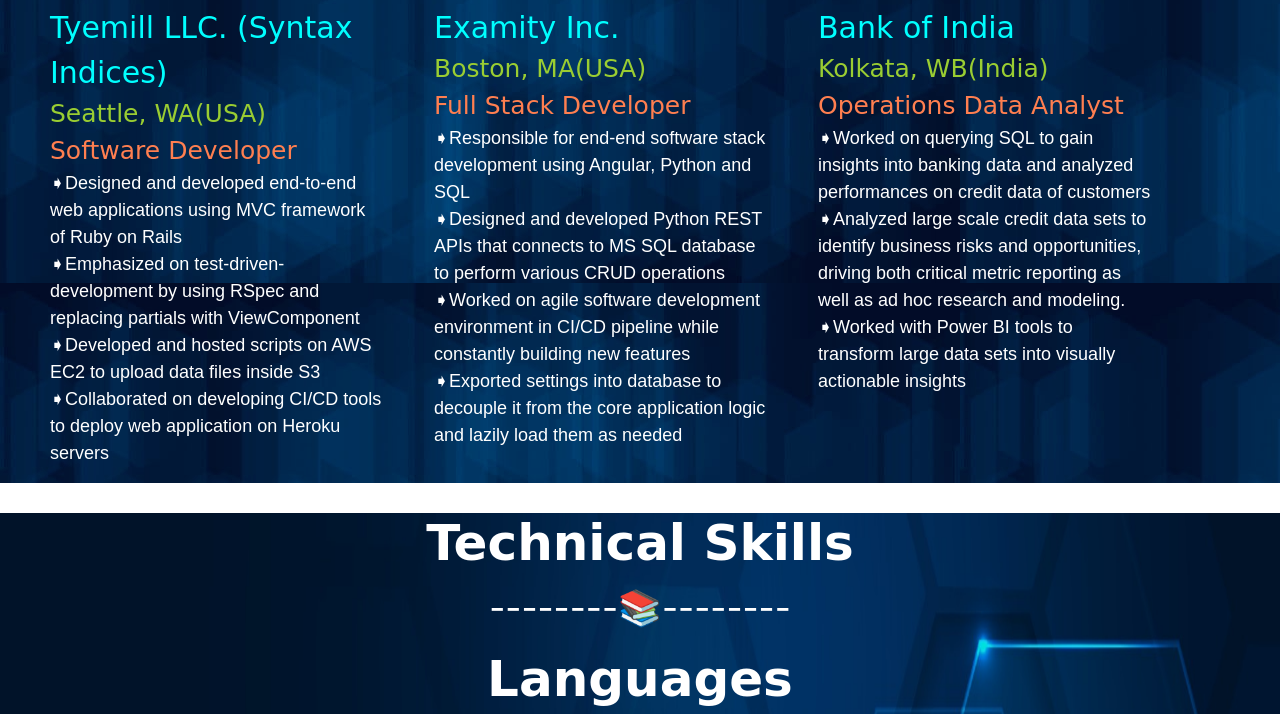
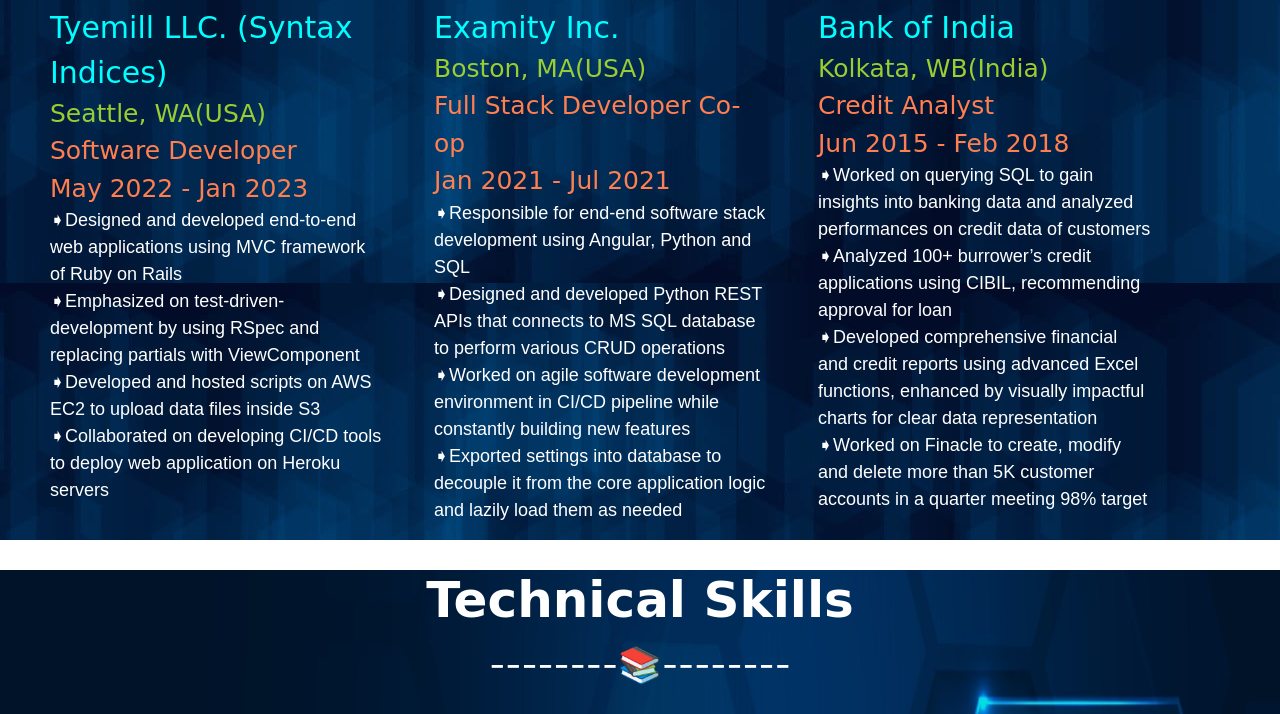
Before and after one commit to alivia-23/Alivia-portfolio, a plain HTML site: page index.html in a window 1280 px wide. Shown: the part 1622-2336 px from the top of the page. Drawn offline with nearby package versions, Linux system fonts and the light colour scheme.

Commit message:
update portfolio data

```diff
--- a/index.html
+++ b/index.html
@@ -117,6 +117,7 @@
             <p class="company name1">Tyemill LLC. (Syntax Indices)</p>
             <p class="location">Seattle, WA(USA)</p>
             <p class="role">Software Developer</p>
+            <p class="role">May 2022 - Jan 2023</p>
             <ul class="duties">
               <li>Designed and developed end-to-end web applications using MVC framework of Ruby on Rails</li>
               <li>Emphasized on test-driven-development by using RSpec and replacing partials with ViewComponent</li>
@@ -127,7 +128,8 @@
           <div class="experience-item">
             <p class="company name2">Examity Inc.</p>
             <p class="location">Boston, MA(USA)</p>
-            <p class="role">Full Stack Developer</p>
+            <p class="role">Full Stack Developer Co-op</p>
+            <p class="role">Jan 2021 - Jul 2021</p>
             <ul class="duties">
               <li>Responsible for end-end software stack development using Angular, Python and SQL</li>
               <li>Designed and developed Python REST APIs that connects to MS SQL database to perform various CRUD operations</li>
@@ -138,11 +140,13 @@
           <div class="experience-item">
             <p class="company name3">Bank of India</p>
             <p class="location">Kolkata, WB(India)</p>
-            <p class="role">Operations Data Analyst</p>
+            <p class="role">Credit Analyst</p>
+            <p class="role">Jun 2015 - Feb 2018</p>
             <ul class="duties">
               <li>Worked on querying SQL to gain insights into banking data and analyzed performances on credit data of customers</li>
-              <li>Analyzed large scale credit data sets to identify business risks and opportunities, driving both critical metric reporting as well as ad hoc research and modeling.</li>
-              <li>Worked with Power BI tools to transform large data sets into visually actionable insights</li>
+              <li>Analyzed 100+ burrower’s credit applications using CIBIL, recommending approval for loan</li>
+              <li>Developed comprehensive financial and credit reports using advanced Excel functions, enhanced by visually impactful charts for clear data representation</li>
+              <li>Worked on Finacle to create, modify and delete more than 5K customer accounts in a quarter meeting 98% target</li>
             <ul>
           </div>
         </div>
```
Also changed, not shown: 1 other file.
